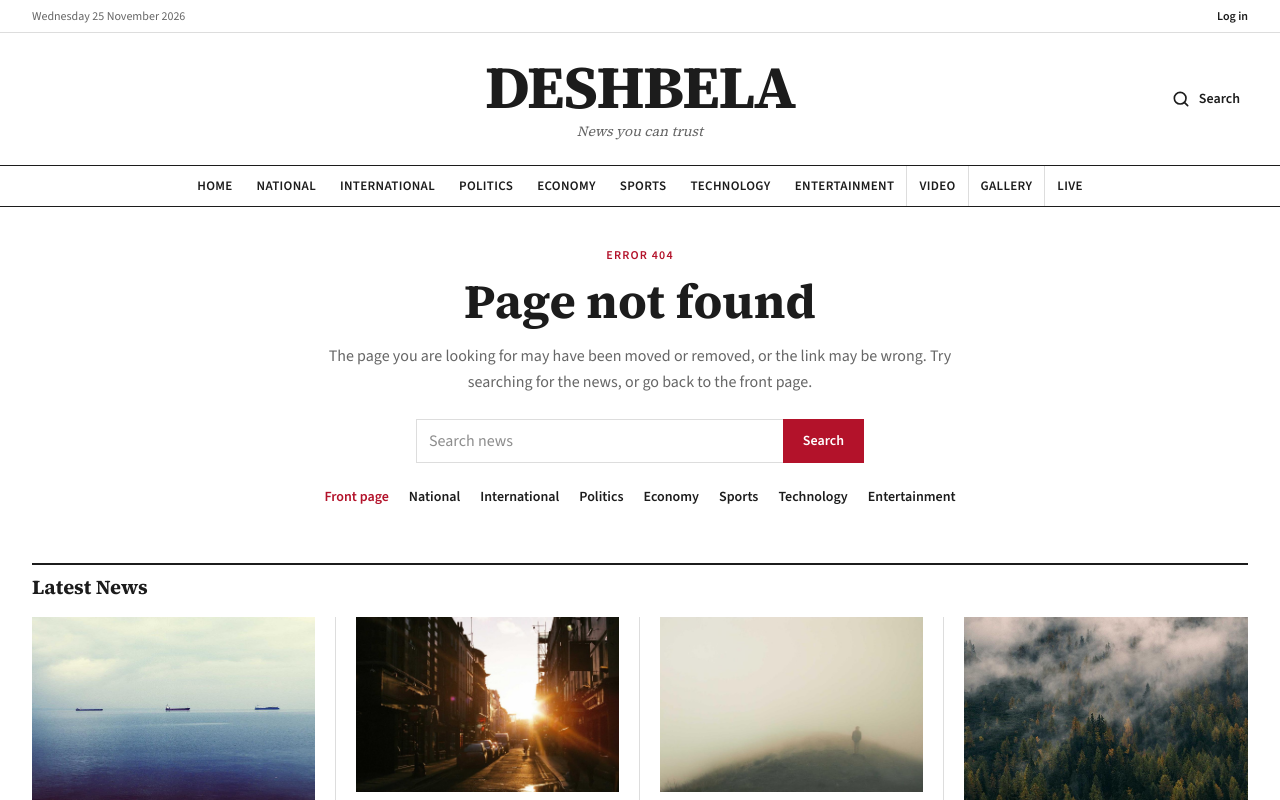
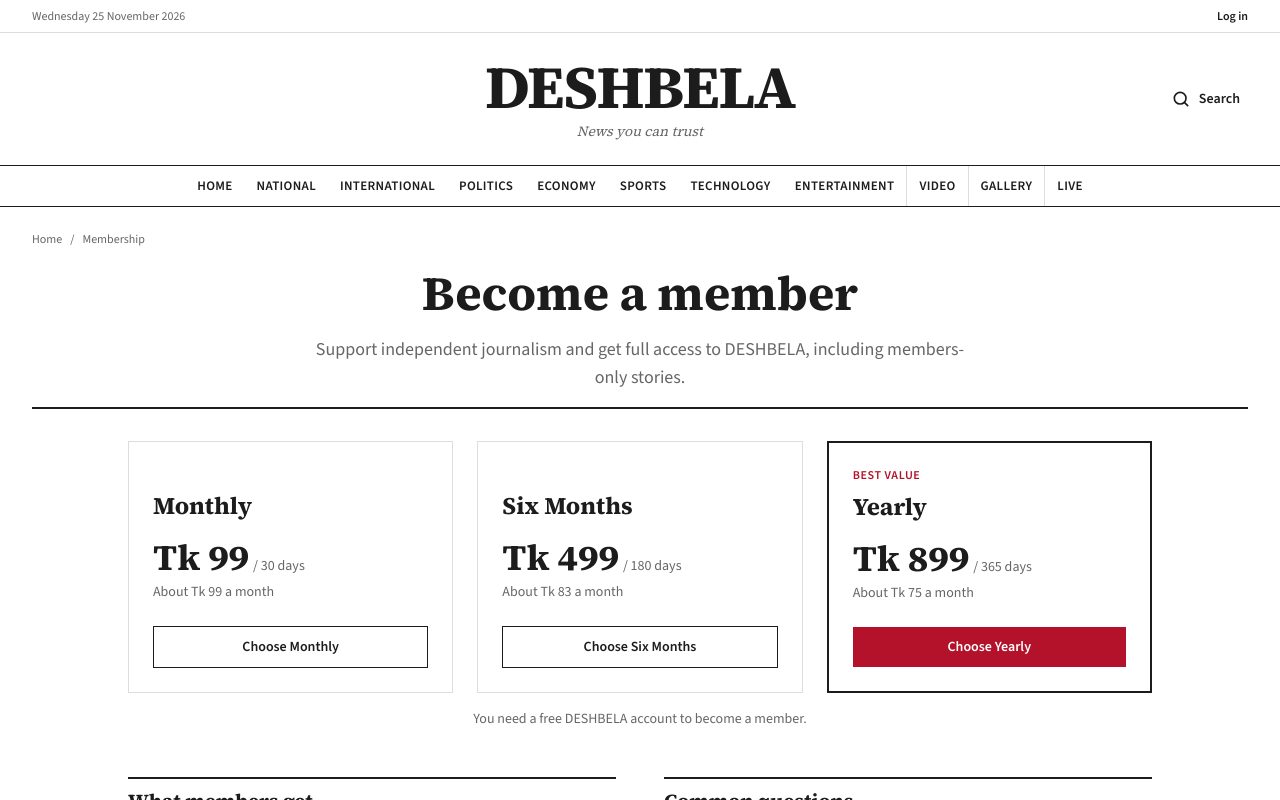
Before and after one commit to EasinTanvir/deshbela-project, a Next.js app: page /membership in a window 1280 px wide. Before the commit this address had no page. Shown: the top 800 px of the page. Built offline with nearby package versions, Linux system fonts and the light colour scheme.

Commit message:
added membership page

```diff
--- /dev/null
+++ b/src/app/membership/page.js
@@ -0,0 +1,11 @@
+import Membership from "@/components/pages/membership/Membership";
+
+export const metadata = {
+  title: "Membership",
+  description: "Become a DESHBELA member and read members-only stories. Monthly, six-month and yearly plans.",
+  alternates: { canonical: "/membership" },
+};
+
+export default function MembershipPage() {
+  return <Membership />;
+}
--- /dev/null
+++ b/src/components/pages/membership/Membership.jsx
@@ -0,0 +1,38 @@
+import Breadcrumb from "@/components/common/Breadcrumb";
+import Container from "@/components/common/Container";
+import MembershipBenefits from "@/components/pages/membership/MembershipBenefits";
+import MembershipQuestions from "@/components/pages/membership/MembershipQuestions";
+import PlanCard from "@/components/pages/membership/PlanCard";
+import { getBestValuePlanId, getMembershipPlans } from "@/lib/membershipData";
+
+export default async function Membership() {
+  const [plans, bestValueId] = await Promise.all([getMembershipPlans(), getBestValuePlanId()]);
+
+  return (
+    <Container className="mt-6">
+      <Breadcrumb items={[{ label: "Membership", href: "/membership" }]} />
+      <header className="mt-4 border-b-2 border-ink pb-4 text-center">
+        <h1 className="font-serif text-4xl font-bold leading-tight text-ink md:text-5xl">Become a member</h1>
+        <p className="mx-auto mt-3 max-w-2xl text-lg text-muted">
+          Support independent journalism and get full access to DESHBELA, including members-only stories.
+        </p>
+      </header>
+
+      <section aria-label="Membership plans" className="mx-auto mt-8 max-w-5xl">
+        <div className="grid gap-6 md:grid-cols-3">
+          {plans.map((plan) => (
+            <PlanCard key={plan.id} plan={plan} isBestValue={plan.id === bestValueId} />
+          ))}
+        </div>
+        <p className="mt-4 text-center text-sm text-muted">
+          You need a free DESHBELA account to become a member.
+        </p>
+      </section>
+
+      <div className="mx-auto mt-12 grid max-w-5xl gap-12 lg:grid-cols-2">
+        <MembershipBenefits />
+        <MembershipQuestions />
+      </div>
+    </Container>
+  );
+}
```
